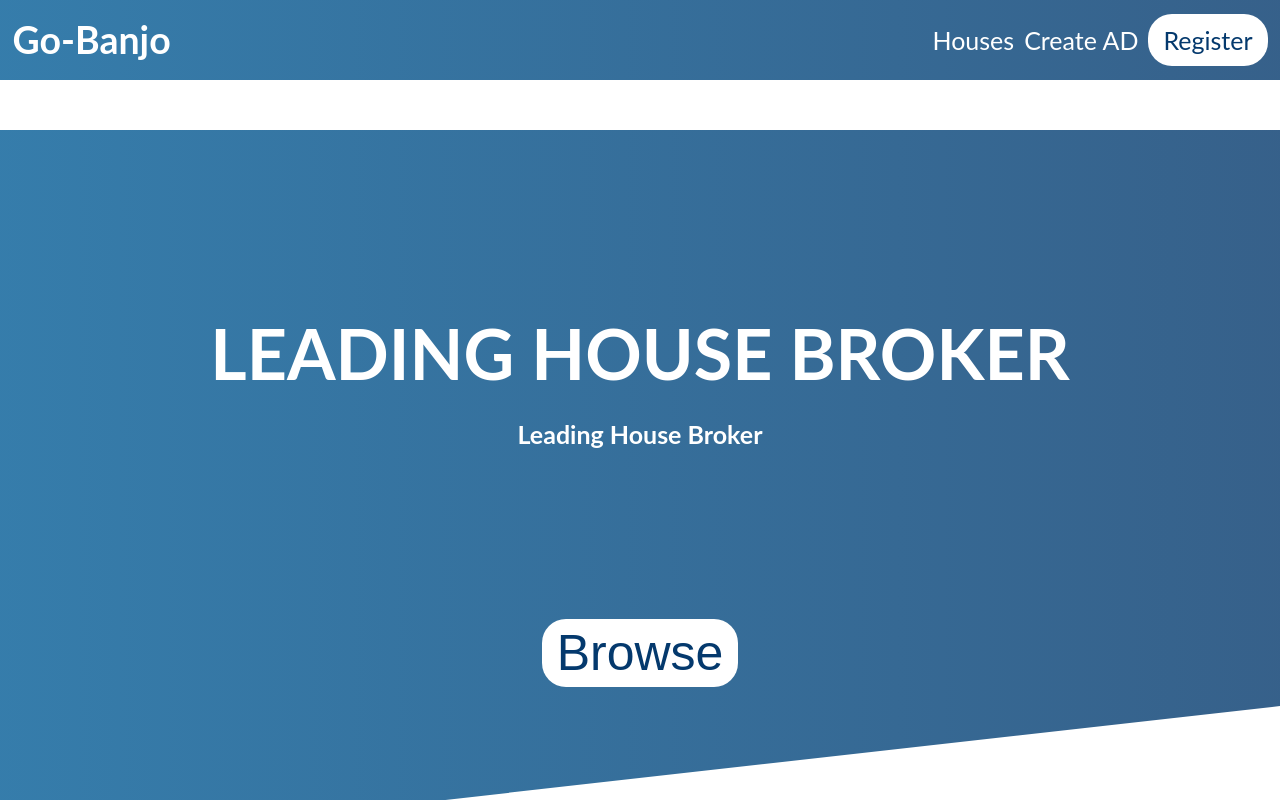
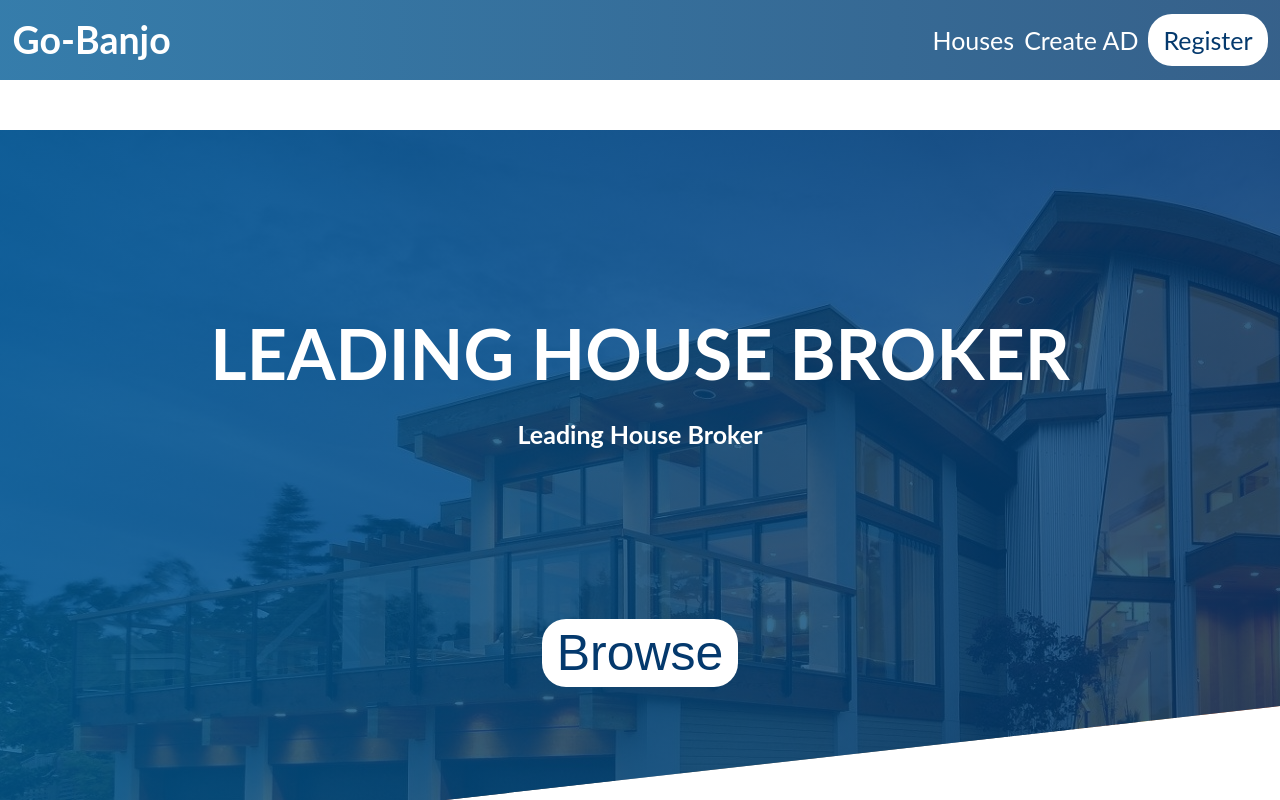
Before and after one commit to topcheto356/Go-Banjo, a React (Create React App) app in the folder client/go-banjo/: page / in a window 1280 px wide. Shown: the top 800 px of the page. Built offline with nearby package versions, Linux system fonts and the light colour scheme.

Commit message:
fixed image paths

```diff
--- a/client/go-banjo/src/sass/components/Header.scss
+++ b/client/go-banjo/src/sass/components/Header.scss
@@ -2,10 +2,11 @@
     width: 100%;
     height: 90vh;
     background-image: linear-gradient(
-        to right,
-        rgba($color-primary-light, 0.8),
-        rgba($color-primary, 0.8)
-    );
+            to right,
+            rgba($color-primary-light, 0.8),
+            rgba($color-primary, 0.8)
+        ),
+        url('./img/thumb-1920-435117.jpg');
     margin-top: 5rem;
     clip-path: polygon(0 0, 100% 0, 100% 80%, 0 100%);
     position: relative;
--- a/client/go-banjo/src/style.css
+++ b/client/go-banjo/src/style.css
@@ -243,7 +243,7 @@ body {
 .header {
   width: 100%;
   height: 90vh;
-  background-image: linear-gradient(to right, rgba(3, 92, 150, 0.8), rgba(4, 57, 109, 0.8));
+  background-image: linear-gradient(to right, rgba(3, 92, 150, 0.8), rgba(4, 57, 109, 0.8)), url("./img/thumb-1920-435117.jpg");
   margin-top: 5rem;
   clip-path: polygon(0 0, 100% 0, 100% 80%, 0 100%);
   position: relative;
```
Also changed, not shown: client/go-banjo/src/img/thumb-1920-435117.jpg (added), 1 other file (tests, documents, lock files or other folders).
